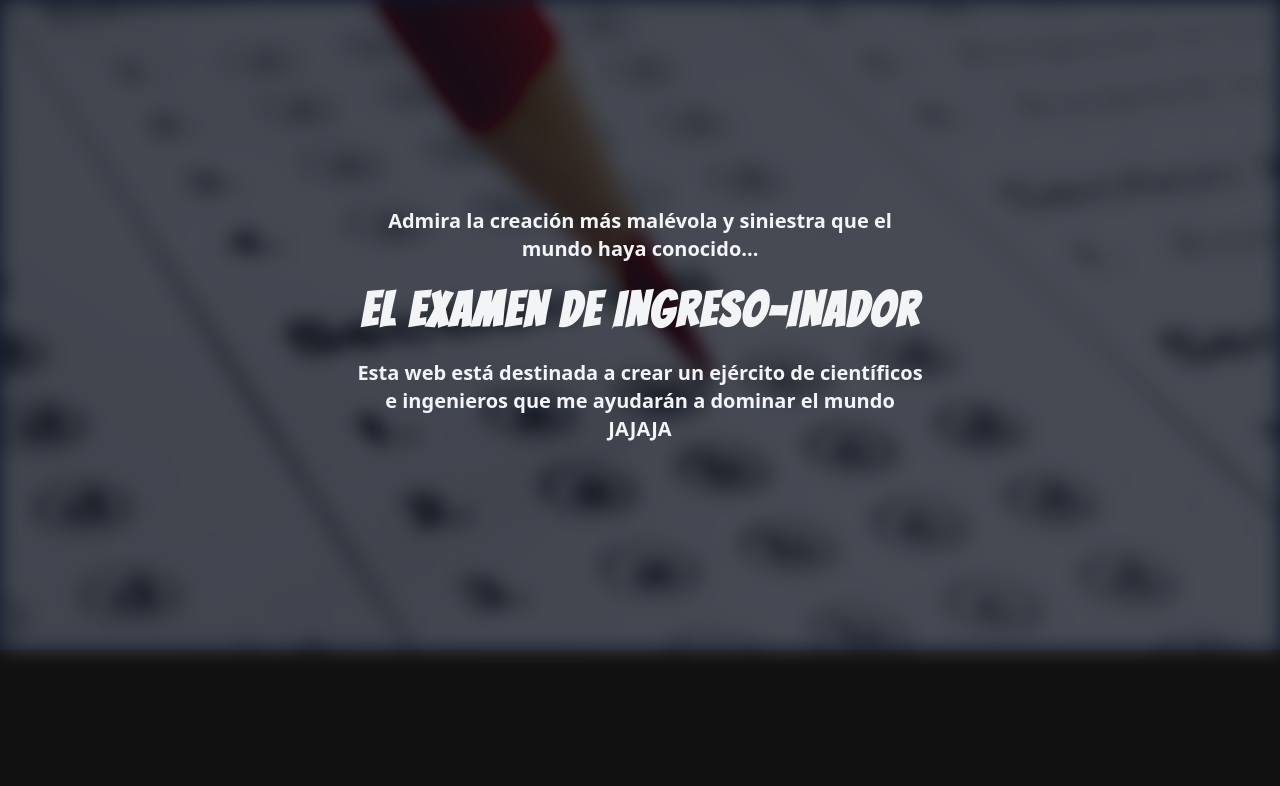
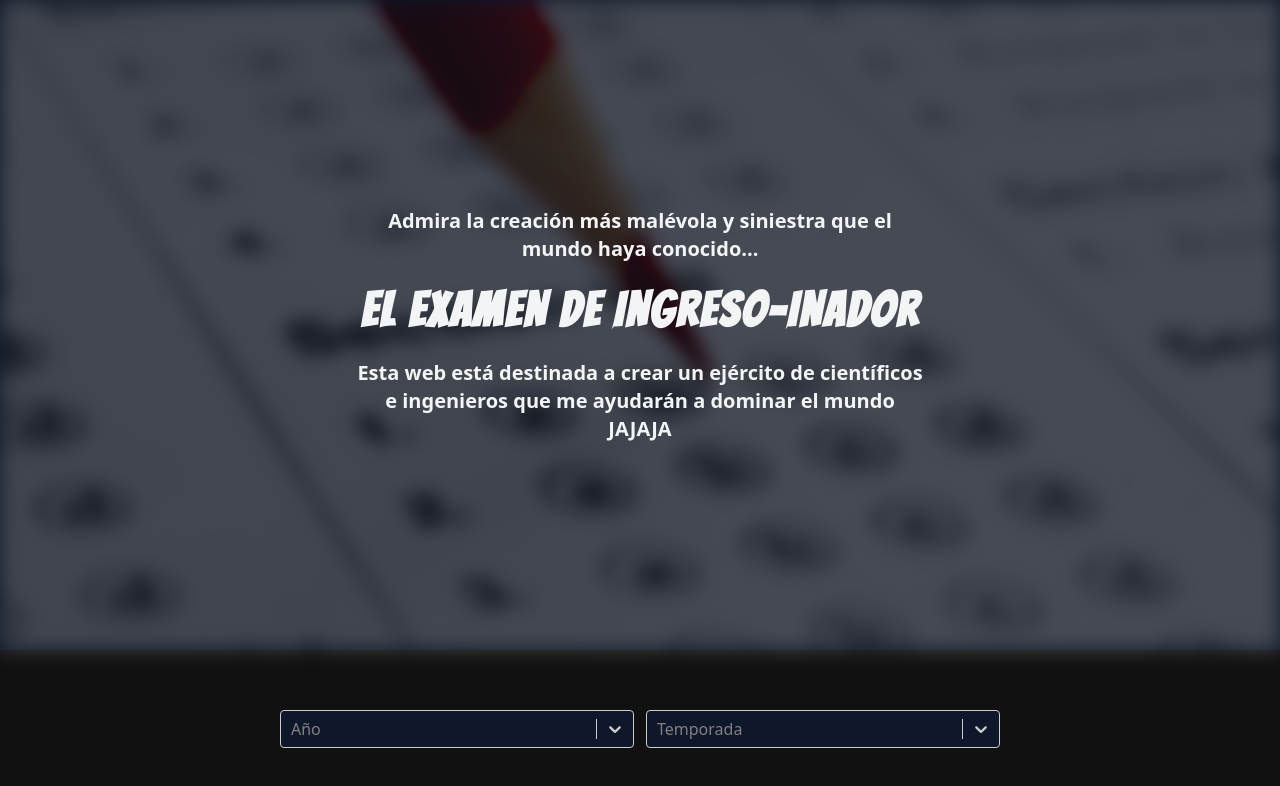
Before and after one commit to ProfessorByte/examendeingresoinador, a React (Vite) app: page / in a window 1280 px wide. Shown: the top 786 px of the page. Built offline with nearby package versions, Linux system fonts and the light colour scheme; no server answers; the database is empty.

Commit message:
Add Filter component and database config

```diff
--- a/index.html
+++ b/index.html
@@ -4,7 +4,7 @@
     <meta charset="UTF-8" />
     <link rel="icon" href="/favicon.ico" />
     <meta name="viewport" content="width=device-width, initial-scale=1.0" />
-    <title>Examendeingresoinador</title>
+    <title>Examen de Ingreso-inador</title>
   </head>
   <body>
     <div id="root"></div>
--- a/package.json
+++ b/package.json
@@ -12,8 +12,10 @@
   "dependencies": {
     "@fontsource-variable/nunito": "^5.0.19",
     "@fontsource/bangers": "^5.0.20",
+    "firebase": "^10.11.1",
     "react": "^18.2.0",
-    "react-dom": "^18.2.0"
+    "react-dom": "^18.2.0",
+    "react-select": "^5.8.0"
   },
   "devDependencies": {
     "@types/react": "^18.2.66",
--- a/src/App.jsx
+++ b/src/App.jsx
@@ -1,9 +1,11 @@
 import { Banner } from "./components/Banner";
+import { Filter } from "./components/Filter";
 
 export const App = () => {
   return (
-    <div>
+    <>
       <Banner />
-    </div>
+      <Filter />
+    </>
   );
 };
--- /dev/null
+++ b/src/components/Filter.jsx
@@ -0,0 +1,101 @@
+import { useState, useEffect, useMemo } from "react";
+import { db } from "../services/database";
+import Select from "react-select";
+import { collection, onSnapshot } from "firebase/firestore";
+
+const darkStyles = {
+  control: (styles) => ({
+    ...styles,
+    backgroundColor: "#0f172a",
+    color: "#f3f4f6",
+  }),
+  menu: (styles) => ({
+    ...styles,
+    backgroundColor: "#343541",
+  }),
+  option: (styles, { isFocused, isSelected }) => ({
+    ...styles,
+    backgroundColor: isSelected ? "#111111" : isFocused ? "#202123" : "#343541",
+    color: "#f3f4f6",
+  }),
+  multiValue: (styles) => ({
+    ...styles,
+    backgroundColor: "#202123",
+  }),
+  multiValueLabel: (styles) => ({
+    ...styles,
+    color: "#f3f4f6",
+  }),
+  multiValueRemove: (styles) => ({
+    ...styles,
+    color: "#f3f4f6",
+    ":hover": {
+      backgroundColor: "#343541",
+      color: "#f3f4f6",
+    },
+  }),
+};
+
+const seasonsOptions = [
+  { value: 1, label: "Principios de año" },
+  { value: 2, label: "Mediados de año" },
+];
+
+export const Filter = () => {
+  const [dataUrls, setDataUrls] = useState([]);
+
+  useEffect(() => {
+    const unsubscribe = onSnapshot(collection(db, "dataUrls"), (snapshot) => {
+      const dataUrls = snapshot.docs.map((doc) => doc.data());
+      setDataUrls(dataUrls);
+    });
+
+    return () => unsubscribe();
+  }, []);
+
+  const yearsOptions = useMemo(
+    () =>
+      dataUrls
+        .map((dataUrl) => ({
+          value: dataUrl.year,
+          label: dataUrl.year,
+        }))
+        .filter(
+          (element, index, self) =>
+            self.findIndex((t) => t.value === element.value) === index
+        )
+        .sort((a, b) => b.value - a.value),
+    [dataUrls]
+  );
+
+  const handleYearChange = (selectedOption) => {
+    const selectedYears = selectedOption.map((option) => option.value);
+    console.log(selectedYears);
+  };
+
+  const handleSeasonChange = (selectedOption) => {
+    const selectedSeasons = selectedOption.map((option) => option.value);
+    console.log(selectedSeasons);
+  };
+
+  return (
+    <section className="flex justify-center items-center gap-3 mx-auto md:max-w-[60%] mt-9 p-6">
+      <Select
+        isMulti
+        styles={darkStyles}
+        options={yearsOptions}
+        className="w-1/2"
+        placeholder="Año"
+        onChange={handleYearChange}
+      />
+      <Select
+        isMulti
+        options={seasonsOptions}
+        styles={darkStyles}
+        className="w-1/2"
+        placeholder="Temporada"
+        onChange={handleSeasonChange}
+      />
+    </section>
+  );
+};
--- /dev/null
+++ b/src/services/database.js
@@ -0,0 +1,15 @@
+import { initializeApp } from "firebase/app";
+import { getFirestore } from "firebase/firestore";
+
+const firebaseConfig = {
+  apiKey: import.meta.env.VITE_FIREBASE_APIKEY,
+  authDomain: import.meta.env.VITE_FIREBASE_AUTHDOMAIN,
+  projectId: import.meta.env.VITE_FIREBASE_PROJECTID,
+  storageBucket: import.meta.env.VITE_FIREBASE_STORAGEBUCKET,
+  messagingSenderId: import.meta.env.VITE_FIREBASE_MESSAGINGSENDERID,
+  appId: import.meta.env.VITE_FIREBASE_APPID,
+  measurementId: import.meta.env.VITE_FIREBASE_MEASUREMENTID,
+};
+
+const app = initializeApp(firebaseConfig);
+export const db = getFirestore(app);
```
Also changed, not shown: 2 other files (tests, documents, lock files or other folders).
